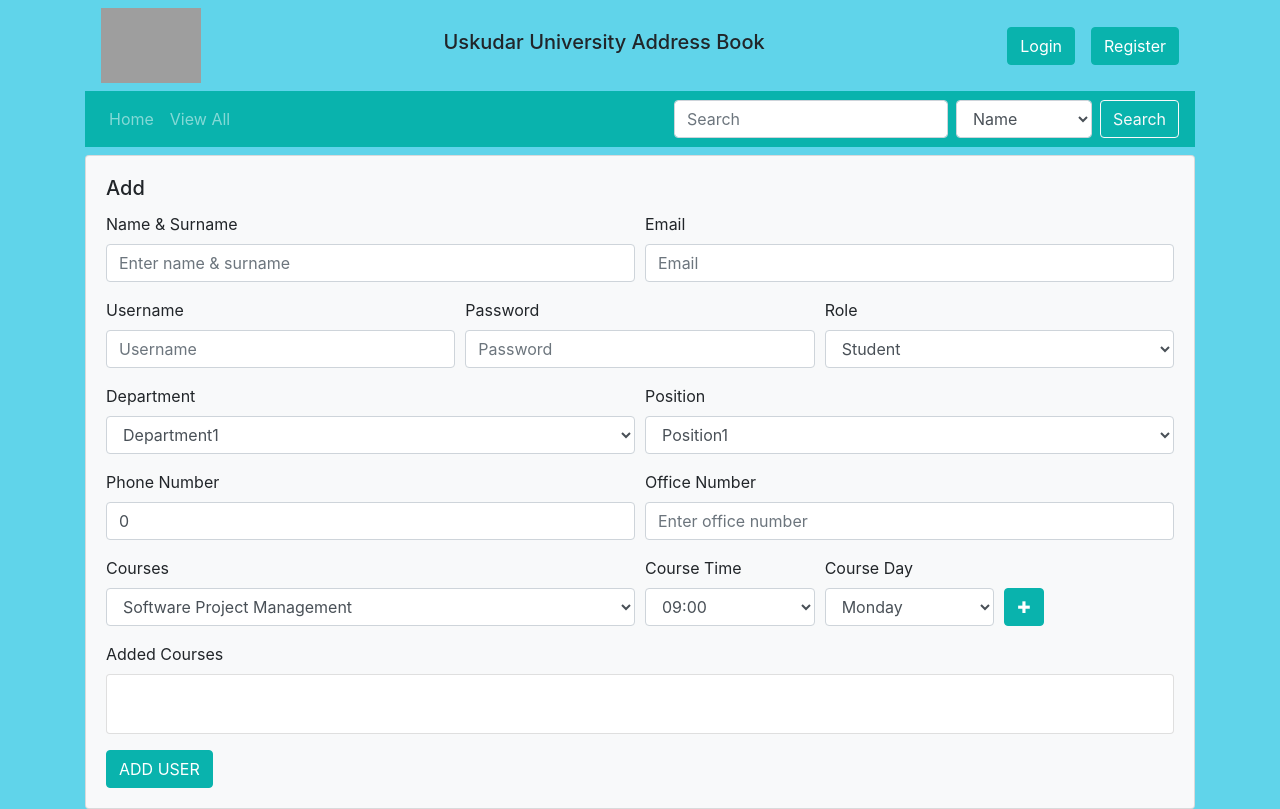
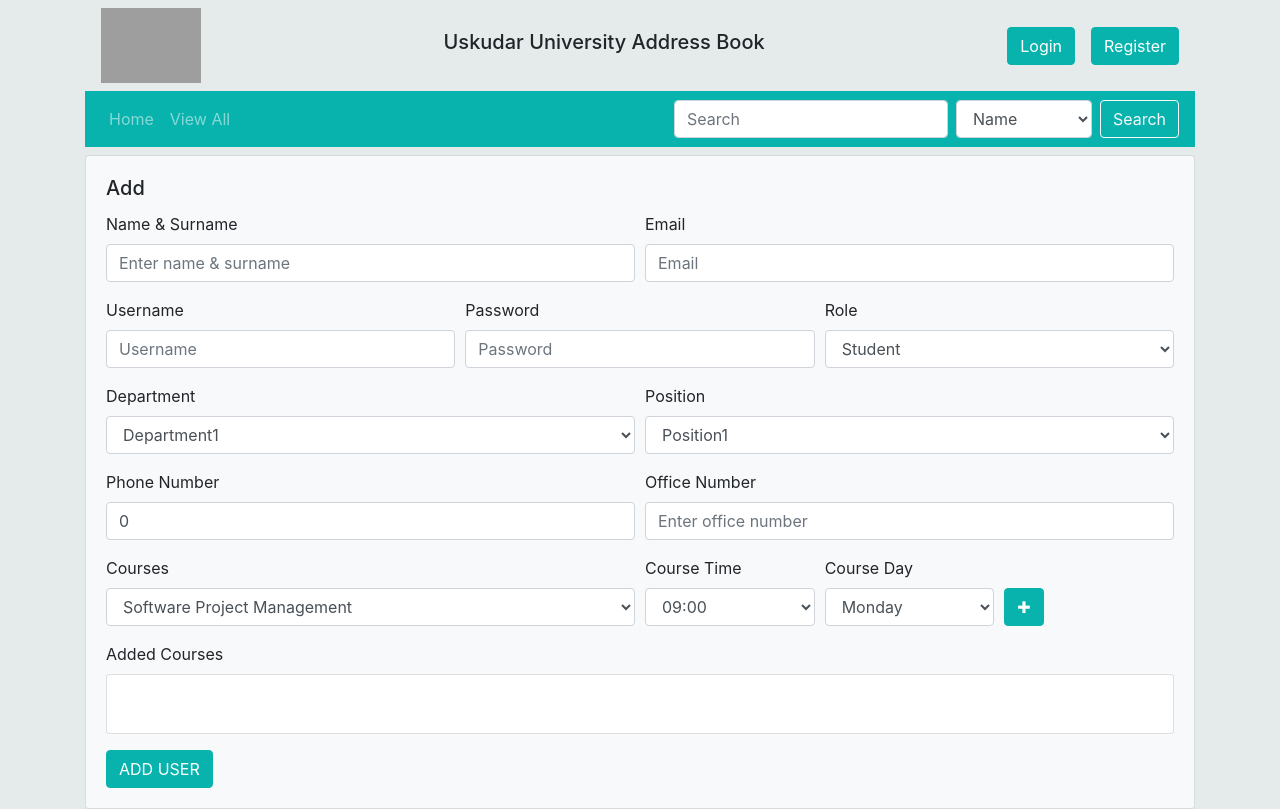
Before and after one commit to cnsbelirdi/address-book-system-client, a React (Create React App) app: page /add in a window 1280 px wide. Built offline with nearby package versions, Linux system fonts and the light colour scheme; grey boxes are pictures that could not be loaded.

Commit message:
Bg color update

```diff
--- a/src/index.css
+++ b/src/index.css
@@ -27,7 +27,9 @@
     background-color: #f7f7f7;
 }
 
-
+.bg-dark-white{
+	background-color: #E5EBEA;
+}
 
 
 
--- a/src/pages/Home.js
+++ b/src/pages/Home.js
@@ -82,7 +82,7 @@
       <p class="card-text">Role : {user.role}</p>
       <p class="card-text">Department : {user.department}</p>
       <p class="card-text">Position : {user.position}</p>
-      <p class="card-text">Phone Number : {user.position}</p>
+      <p class="card-text">Phone Number : {user.phoneNo}</p>
       <p class="card-text">E-mail : {user.email}</p>
       <p class="card-text">Office No : {user.officeNo}</p>
       <p class="card-text">Time Table:</p>
```
